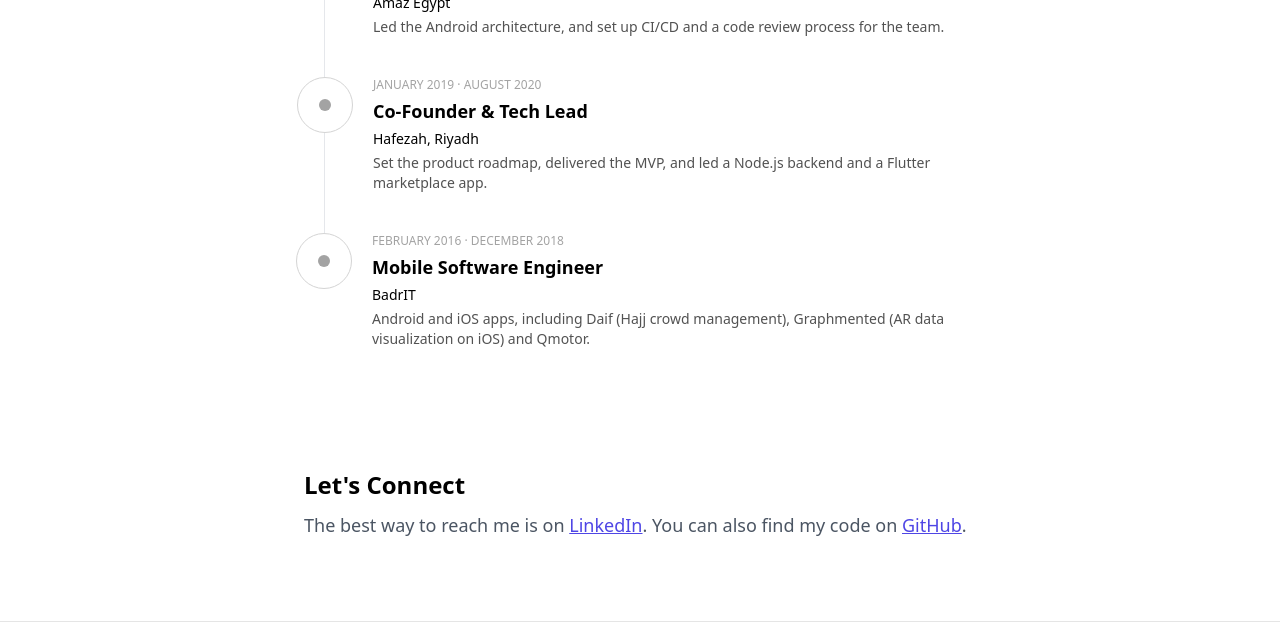
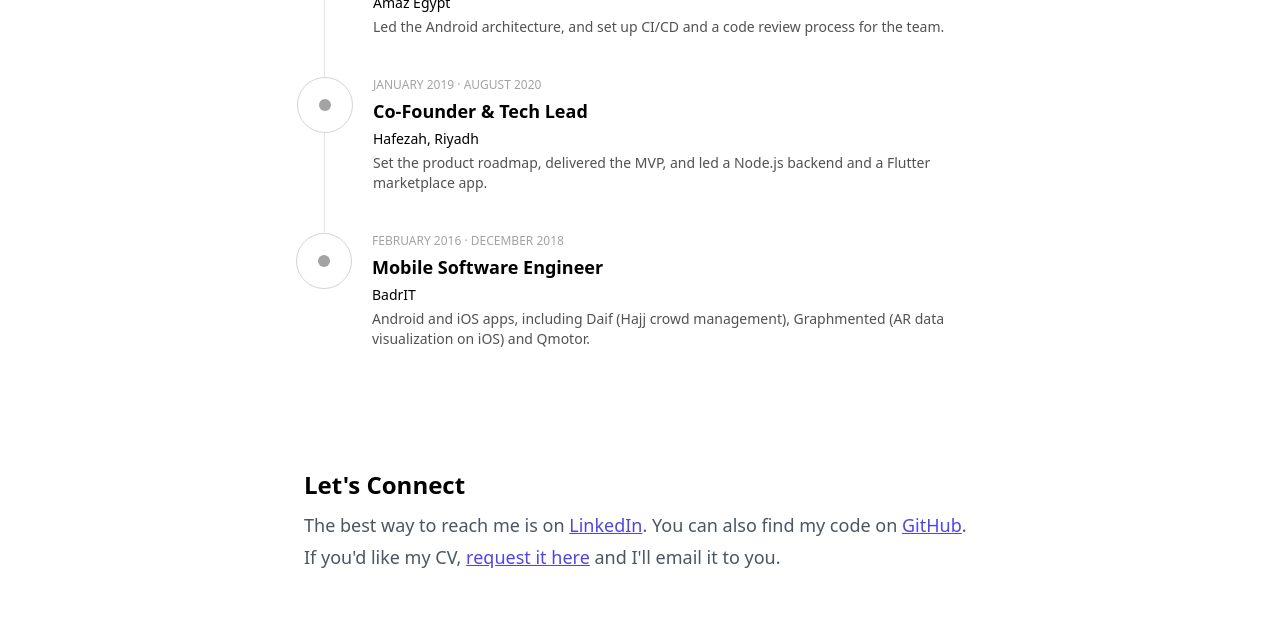
Before and after one commit to xenonzx/dakhakhnydotcom, an Astro site: page /about in a window 1280 px wide. Shown: the part 1199-1831 px from the top of the page. Built offline with nearby package versions, Linux system fonts and the light colour scheme; Astro itself is replaced by a stand-in of ours.

Commit message:
Link the CV request page from the home page and About
Co-Authored-By: Claude Opus 5.5 <noreply@anthropic.com>

```diff
--- a/src/pages/about.astro
+++ b/src/pages/about.astro
@@ -67,6 +67,8 @@ const link = "text-indigo-600 underline";
           <Fragment>, or send me an <a href={`mailto:${SITE.email}`} class={link}>email</a></Fragment>
         ) : null
       }.
+      If you'd like my CV, <a href="/cv/" class={link}>request it here</a> and
+      I'll email it to you.
       {
         SITE.cvPdf && (
           <Fragment>
--- a/src/pages/index.astro
+++ b/src/pages/index.astro
@@ -36,6 +36,7 @@ import { SITE } from "../site";
         </ul>
         <div class="flex flex-wrap gap-x-3">
           <Button text="Connect on LinkedIn" link={SITE.linkedin} />
+          <Button text="Request my CV" link="/cv/" />
           {SITE.cvPdf && <Button text="Download my CV" link={SITE.cvPdf} />}
         </div>
       </div>
```
